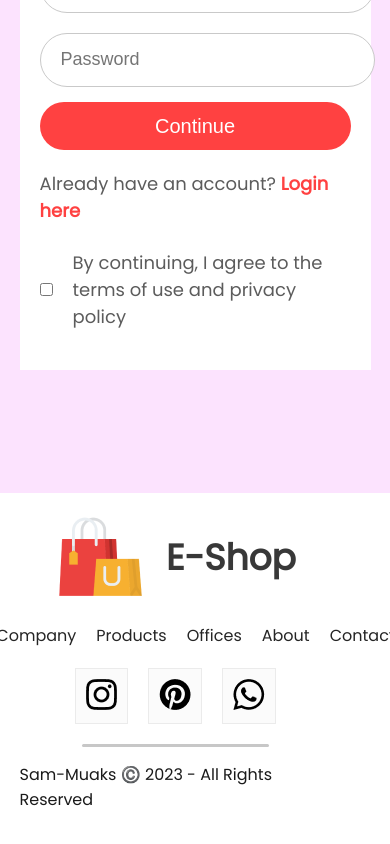
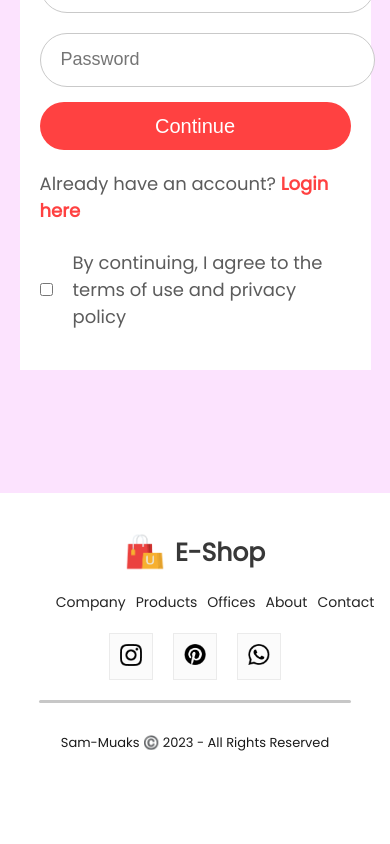
Before and after one commit to SamMuaks2/E-Shop_app, a React (Create React App) app: page /login in a window 390 px wide. Shown: the part 509-1353 px from the top of the page. After the commit the page ends 1292 px from the top, so only its background shows below. Built offline with nearby package versions, Linux system fonts and the light colour scheme.

Commit message:
Home page responsive

```diff
--- a/src/Components/Footer/Footer.css
+++ b/src/Components/Footer/Footer.css
@@ -62,58 +62,39 @@
   background: #c7c7c7;
 }
 
-@media (max-width: 768px) {
+@media (max-width: 800px) {
   .footer {
-    display: flex;
-    flex-direction: column;
-    justify-content: center;
-    align-items: center;
-    width: 80%;
-    margin: 5% 5% 2% 5%;
-    gap: 20px; /* Adjust the gap for better spacing on smaller screens */
+    gap: 20px;
+    margin-top: 10%;
+  }
+
+  .footer-logo {
+    gap: 10px;
+    align-items: end;
+  }
+
+  .footer-logo img {
+    width: 40px;
   }
 
   .footer-logo p {
-    font-size: 36px; /* Reduce font size for smaller screens */
+    font-size: 25px;
   }
 
   .footer-links {
-    gap: 20px; /* Adjust the gap for better spacing on smaller screens */
-    font-size: 16px; /* Reduce font size for smaller screens */
+    font-size: 14px;
+    gap: 10px;
+  }
+
+  .footer-icons-container {
+    width: 22px;
+  }
+
+  .footer-social-icon img {
+    width: 22px;
   }
 
   .footer-copyright {
-    gap: 15px; /* Adjust the gap for better spacing on smaller screens */
-    font-size: 16px; /* Reduce font size for smaller screens */
-  }
-
-  .footer-copyright hr {
-    width: 60%; /* Adjust the width of the hr element for smaller screens */
+    font-size: 13px;
   }
 }
-
-@media (max-width: 360px) {
-  .footer {
-    width: 90%; /* Adjust the width for better spacing on smaller screens */
-    margin: 5% 3% 2% 3%;
-    gap: 10px; /* Adjust the gap for better spacing on smaller screens */
-  }
-
-  .footer-logo p {
-    font-size: 28px; /* Adjust font size for smaller screens */
-  }
-
-  .footer-links {
-    gap: 15px; /* Adjust the gap for better spacing on smaller screens */
-    font-size: 14px; /* Reduce font size for smaller screens */
-  }
-
-  .footer-copyright {
-    gap: 10px; /* Adjust the gap for better spacing on smaller screens */
-    font-size: 14px; /* Reduce font size for smaller screens */
-  }
-
-  .footer-copyright hr {
-    width: 50%; /* Adjust the width of the hr element for smaller screens */
-  }
-}
```
